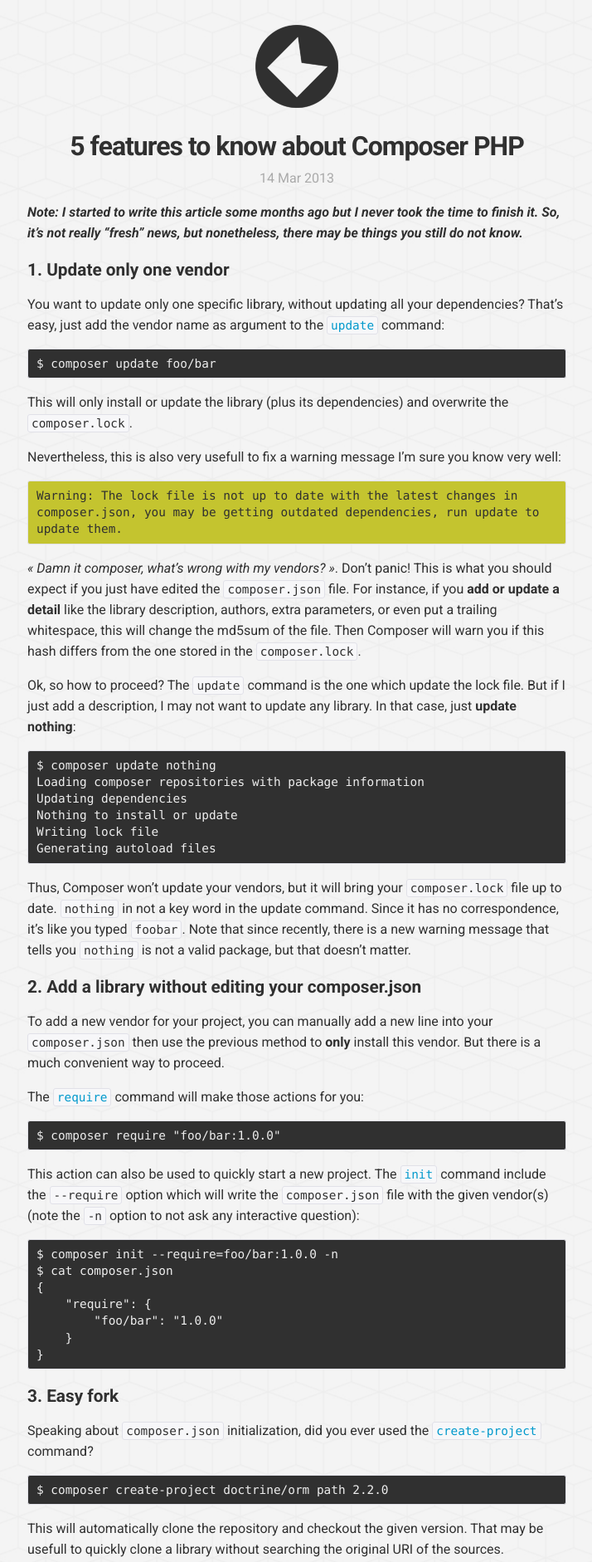
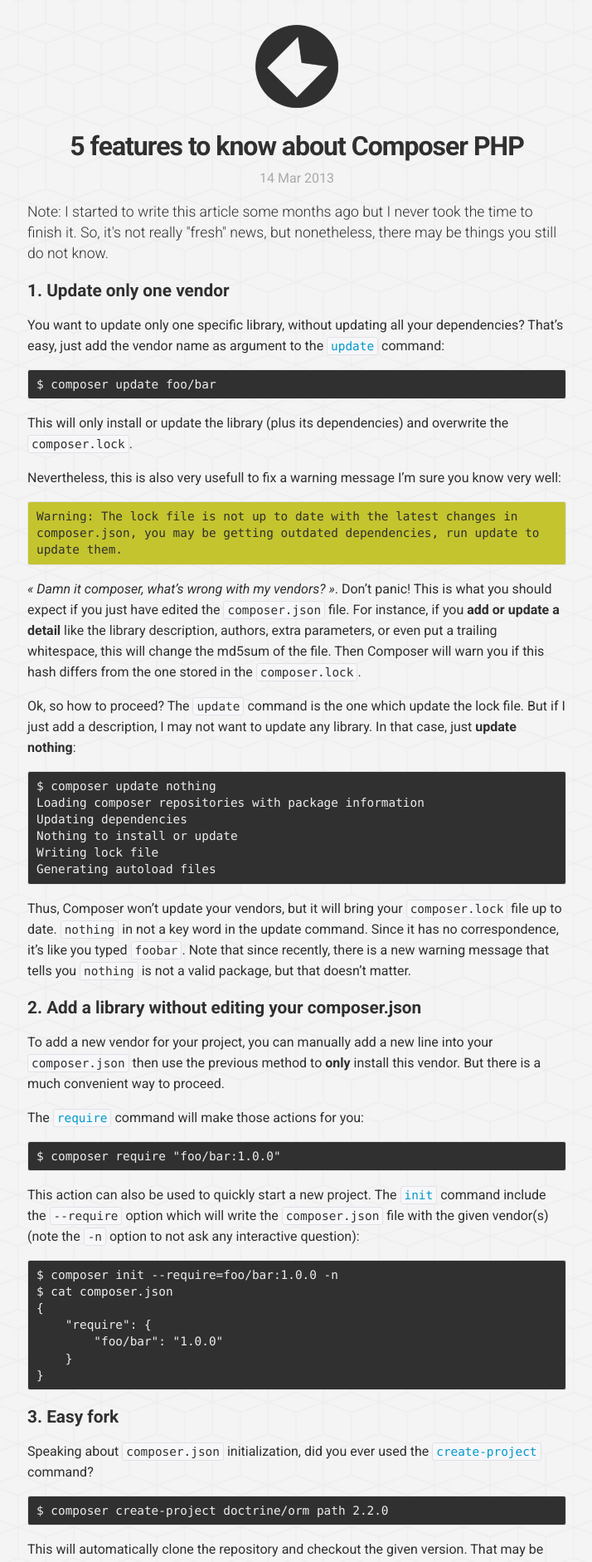
Before and after one commit to MattKetmo/moquet.net, a Jekyll site: the page built from _posts/2013-03-14-5-features-about-composer-php.markdown, in a window 1280 px wide. Shown: the top 1882 px of the page at 83% size, without its empty margins (282-996 px from the left). Built offline with Jekyll 4.4.1, drawn with Linux system fonts in a browser that asks for light colours; comment, search, counter and statistics services are not loaded.

Commit message:
Add "lead" style to typo

```diff
--- a/_layouts/base.html
+++ b/_layouts/base.html
@@ -13,7 +13,7 @@
     <meta content="width=device-width, initial-scale=1.0" name="viewport" />
 
     <link rel="alternate" href="/atom.xml" title="Matthieu Moquet" type="application/atom+xml" />
-    <link rel="stylesheet" href="http://fonts.googleapis.com/css?family=Roboto:400,400italic,700,700italic" />
+    <link rel="stylesheet" href="http://fonts.googleapis.com/css?family=Roboto:300,400,400italic,700,700italic" />
     <link rel="stylesheet" href="/assets/css/style.css?v=1.0" />
     <link rel="stylesheet" href="/assets/css/vendor/pygments.css" />
     <link rel="stylesheet" href="/assets/css/vendor/tipsy.css" />
--- a/_posts/2013-03-14-5-features-about-composer-php.markdown
+++ b/_posts/2013-03-14-5-features-about-composer-php.markdown
@@ -4,9 +4,11 @@
 tags: [composer, php]
 ---
 
-***Note: I started to write this article some months ago but I never took the
+<p class="lead">
+Note: I started to write this article some months ago but I never took the
 time to finish it. So, it's not really "fresh" news, but nonetheless, there may
-be things you still do not know.***
+be things you still do not know.
+</p>
 
 # 1. Update only one vendor
 
--- a/assets/css/style.css
+++ b/assets/css/style.css
@@ -209,6 +209,10 @@
 }
 .copy > * {
   margin-bottom: 16px;
+}
+.copy p.lead {
+  font-size: 1.1em;
+  font-weight: 300;
 }
 .copy blockquote {
   font-style: italic;
--- a/assets/scss/components/_copy.scss
+++ b/assets/scss/components/_copy.scss
@@ -17,7 +17,11 @@
     // ----------------------------------------
 
     p {
-
+        &.lead {
+            font-size: 1.1em;
+            font-weight: 300;
+            //letter-spacing: 0.1em;
+        }
     }
 
     address {
```
